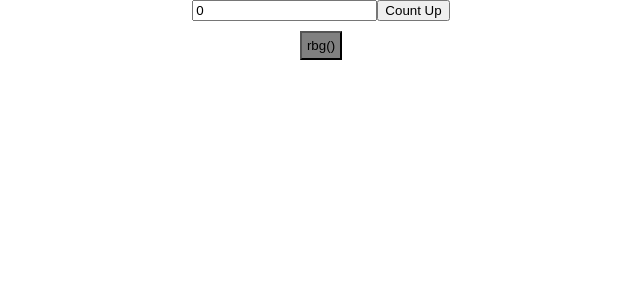
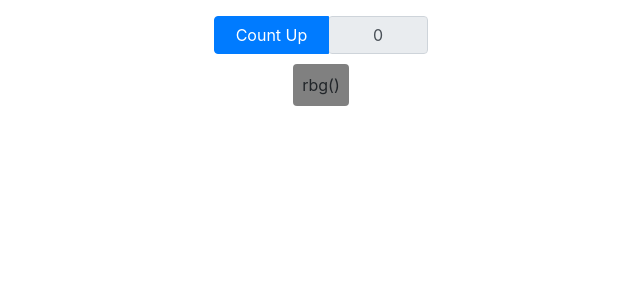
Before and after one commit to mosserryan/StudyCode, a React (Create React App) app: page / in a window 1280 px wide. Shown: the top 300 px of the page, without its empty margins (319-959 px from the left). Built offline with nearby package versions, Linux system fonts and the light colour scheme.

Commit message:
Changes made to main branch

```diff
--- a/src/App.js
+++ b/src/App.js
@@ -1,33 +1,17 @@
 import './App.css';
 import React, {useState} from 'react'
-import ColorButton from './ColorButton';
-import Counter from './Counter';
-
-
+import ColorButton from './Components/ColorButton/ColorButton';
+import 'bootstrap/dist/css/bootstrap.min.css'
+import Counter from './Components/Counter/Counter';
 
 function App() {
 
 //Brain Practice exercise while teaching myself hooks
 
-  const [greeting, setGreeting] = useState(0)
-  const [isAbove, setBool] = useState(false)
+ /*  const [buttonText, setText] = useState(0)
+  const [isAbove, setBool] = useState(false) */
   const [number, randomNumber] = useState(null)
   const [color, randomColor] = useState('grey')
-
-
-  let counter = () => {
-      if( isAbove === true){
-      setGreeting(greeting - 1)
-        if(greeting <= 1) {
-          setBool(false)
-        }
-      } else if(isAbove === false) {
-        setGreeting(greeting + 1)
-        if(greeting >= 9) {
-          setBool(true)
-        }
-      }
-  }
 
   let randomNumberGenerator = () => {
     return(Math.floor(Math.random() * 256))
@@ -42,8 +26,8 @@ function App() {
 
   return (
     <>
-    <Counter isAbove={isAbove} greeting={greeting} counter={counter}/>
-    <ColorButton color={color} number={number} randomized={randomized}/>
+      <Counter/>
+      <ColorButton color={color} number={number} randomized={randomized}/>
     </>
   );
 }
--- a/src/ColorButton.jsx
+++ /dev/null
@@ -1,13 +0,0 @@
-import React from 'react'
-
-function ColorButton(props) {
-    return (
-    <div style={{display: "flex", justifyContent: "center", marginTop: "10px"}}>
-        <button style={{backgroundColor: `${props.color}`, padding: "5px"}} onMouseEnter={props.randomized}>
-            rbg({props.number})
-        </button>
-    </div>
-    )
-}
-
-export default ColorButton
--- /dev/null
+++ b/src/Components/ColorButton/ColorButton.jsx
@@ -0,0 +1,23 @@
+import React, { useState } from "react";
+import UpdateColorButton from "./updateColorButton";
+
+function ColorButton() {
+  const [number, randomNumber] = useState(null);
+  const [color, randomColor] = useState("grey");
+
+  let randomNumberGenerator = () => {
+    return Math.floor(Math.random() * 256);
+  };
+
+  let randomized = () => {
+    let results = `${randomNumberGenerator()}, ${randomNumberGenerator()}, ${randomNumberGenerator()}`;
+    randomNumber(results);
+    randomColor(`rgb(${results})`);
+  };
+
+  return (
+    <UpdateColorButton color={color} number={number} randomized={randomized} />
+  );
+}
+
+export default ColorButton;
--- /dev/null
+++ b/src/Components/ColorButton/colorButtonStyles.module.css
@@ -0,0 +1,14 @@
+.centerContent {
+  display: flex;
+  justify-content: center;
+  text-align: center;
+  margin-top: 10px;
+}
+
+.buttonWidth {
+  min-width: 115px;
+}
+
+.inputFieldWidth {
+  width: 100px;
+}
--- /dev/null
+++ b/src/Components/ColorButton/updateColorButton.js
@@ -0,0 +1,17 @@
+import React from 'react'
+import styles from './colorButtonStyles.module.css'
+
+function ColorButton(props) {
+
+
+
+    return (
+    <div className={styles.centerContent}>
+        <button type="button" className="btn p-2" style={{backgroundColor: `${props.color}`}} onMouseEnter={props.randomized}>
+            rbg({props.number})
+        </button>
+    </div>
+    )
+}
+
+export default ColorButton
--- /dev/null
+++ b/src/Components/Counter/Counter.jsx
@@ -0,0 +1,31 @@
+import React, { useState } from "react";
+import UpdateCounter from "./updateCounter";
+
+function Counter() {
+  const [buttonText, setText] = useState(0);
+  const [isAbove, setBool] = useState(false);
+
+  let counter = () => {
+    if (isAbove === true) {
+      setText(buttonText - 1);
+      if (buttonText <= 1) {
+        setBool(false);
+      }
+    } else if (isAbove === false) {
+      setText(buttonText + 1);
+      if (buttonText >= 9) {
+        setBool(true);
+      }
+    }
+  };
+
+  return (
+    <UpdateCounter
+      isAbove={isAbove}
+      buttonText={buttonText}
+      counter={counter}
+    />
+  );
+}
+
+export default Counter;
--- /dev/null
+++ b/src/Components/Counter/counterStyles.module.css
@@ -0,0 +1,13 @@
+.centerContent {
+  display: flex;
+  justify-content: center;
+  text-align: center;
+}
+
+.buttonWidth {
+  min-width: 115px;
+}
+
+.inputFieldWidth {
+  width: 100px;
+}
--- /dev/null
+++ b/src/Components/Counter/updateCounter.js
@@ -0,0 +1,19 @@
+import React from 'react'
+import styles from './counterStyles.module.css'
+
+function updateCounter(props) {
+    return (
+    <div className={`input-group mt-3 ${styles.centerContent}`}>
+      <div className="input-group-prepend">
+        <button type="button"  className={`btn btn-primary ${styles.buttonWidth}`} onClick={props.counter}>
+          {props.isAbove === false ? "Count Up" : "Count Down" }
+        </button>
+      </div>
+      <div className={styles.inputFieldWidth}>
+        <input type="text" className={`form-control ${styles.centerContent}`} value={props.buttonText} readOnly/>
+      </div>
+    </div>
+    )
+}
+
+export default updateCounter
--- a/src/Counter.jsx
+++ /dev/null
@@ -1,14 +0,0 @@
-import React from 'react'
-
-function Counter(props) {
-    return (
-        <div className="m-5"  style={{display: "flex", justifyContent: "center"}}>
-      <input readOnly value={props.greeting}/>
-       <button onClick={props.counter}>
-         {props.isAbove === false ? "Count Up" : "Count Down" }
-      </button>
-    </div>
-    )
-}
-
-export default Counter
```
